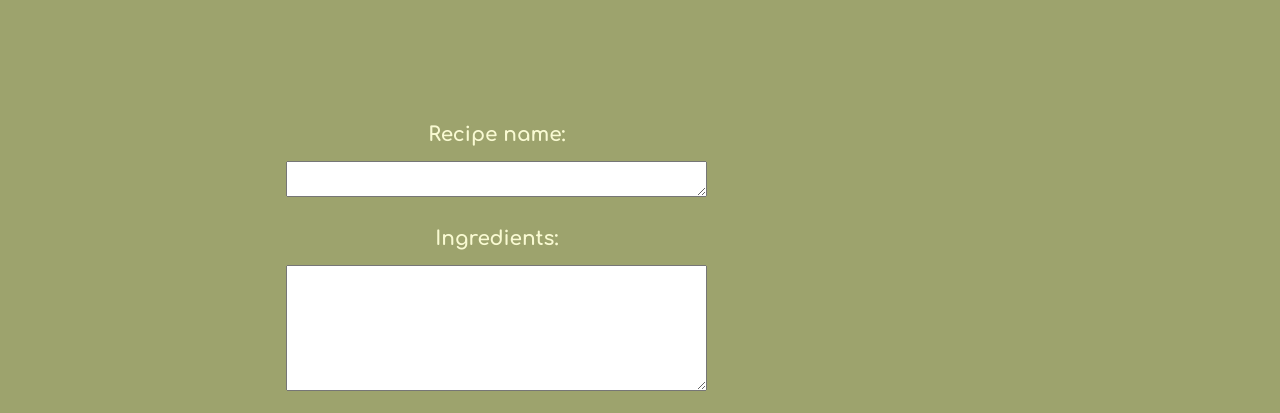
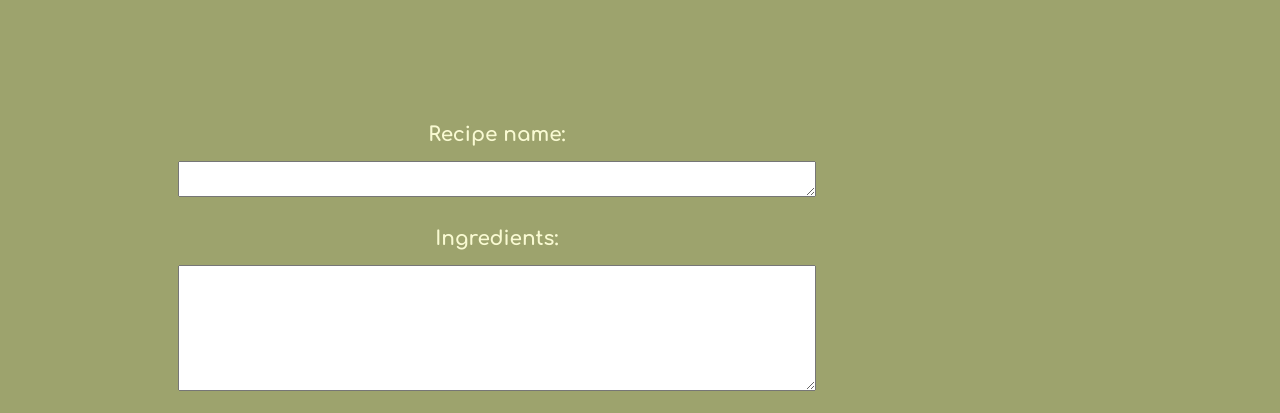
Before and after one commit to sdrew712/recipize, a website: page client/recipe-book.html in a window 1280 px wide. Shown: the part 387-800 px from the top of the page. Drawn offline with nearby package versions, Linux system fonts and the light colour scheme.

Commit message:
removed style comment

```diff
--- a/client/styles.css
+++ b/client/styles.css
@@ -245,7 +245,7 @@ button:hover{
 }
 
 #recipe-input > textarea {
-  /* width: 150%; */
+  width: 150%;
   margin-top: 1rem;
   margin-bottom: 2rem;
 }
```
